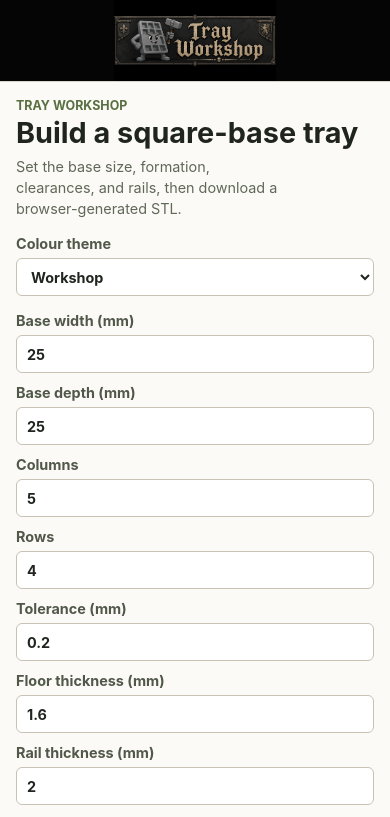
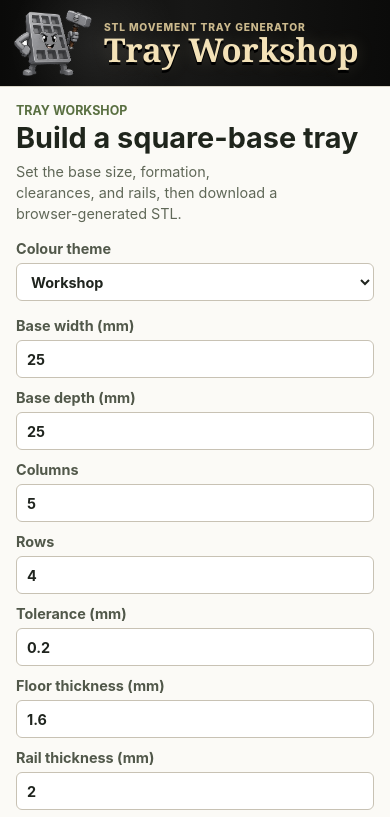
Before and after one commit to greyplasticmodelling/tray-workshop, a React (Vite) app: page / in a window 390 px wide. Shown: the top 817 px of the page. Built offline with nearby package versions, Linux system fonts and the light colour scheme.

Commit message:
Replace banner with mascot and text header

```diff
--- a/src/App.tsx
+++ b/src/App.tsx
@@ -32,7 +32,18 @@ export default function App() {
   return (
     <div className="app-shell" data-theme={theme}>
       <header className="site-banner" aria-label="Tray Workshop">
-        <img src={`${import.meta.env.BASE_URL}tray-workshop-banner.png`} alt="Tray Workshop" />
+        <div className="brand-lockup">
+          <img
+            className="brand-mascot"
+            src={`${import.meta.env.BASE_URL}tray-workshop-mascot.png`}
+            alt=""
+            aria-hidden="true"
+          />
+          <div className="brand-text">
+            <p>STL movement tray generator</p>
+            <strong>Tray Workshop</strong>
+          </div>
+        </div>
       </header>
 
       <main className="app-main">
--- a/src/styles.css
+++ b/src/styles.css
@@ -134,20 +134,57 @@ select {
 }
 
 .site-banner {
-  height: clamp(88px, 12vw, 170px);
+  min-height: 112px;
   display: flex;
   align-items: center;
   justify-content: center;
   border-bottom: 1px solid var(--border);
-  background: #050505;
+  background:
+    radial-gradient(circle at 24% 52%, rgba(255, 255, 255, 0.08), transparent 28%),
+    linear-gradient(90deg, #0a0a09 0%, #171716 48%, #0b0b0a 100%);
   overflow: hidden;
 }
 
-.site-banner img {
-  width: 100%;
-  height: 100%;
+.brand-lockup {
+  width: min(100%, 1180px);
+  min-height: 112px;
+  display: grid;
+  grid-template-columns: 160px minmax(0, 1fr);
+  align-items: center;
+  gap: 22px;
+  padding: 10px 26px;
+}
+
+.brand-mascot {
+  width: 160px;
+  height: 96px;
   display: block;
   object-fit: contain;
+  object-position: center bottom;
+}
+
+.brand-text {
+  min-width: 0;
+  display: grid;
+  gap: 2px;
+}
+
+.brand-text p {
+  margin: 0;
+  color: #cbb98d;
+  font-size: 0.78rem;
+  font-weight: 800;
+  letter-spacing: 0.08em;
+  text-transform: uppercase;
+}
+
+.brand-text strong {
+  color: #f4e2b8;
+  font-family: Georgia, "Times New Roman", serif;
+  font-size: clamp(2.4rem, 6vw, 5.2rem);
+  line-height: 0.9;
+  letter-spacing: 0;
+  text-shadow: 0 3px 0 #000000, 0 0 18px rgba(244, 226, 184, 0.18);
 }
 
 .app-main {
@@ -433,7 +470,19 @@ footer {
 
 @media (max-width: 980px) {
   .site-banner {
-    height: clamp(78px, 16vw, 145px);
+    min-height: 96px;
+  }
+
+  .brand-lockup {
+    min-height: 96px;
+    grid-template-columns: 128px minmax(0, 1fr);
+    gap: 16px;
+    padding: 8px 20px;
+  }
+
+  .brand-mascot {
+    width: 128px;
+    height: 78px;
   }
 
   .app-main {
@@ -461,7 +510,27 @@ footer {
 
 @media (max-width: 560px) {
   .site-banner {
-    height: 82px;
+    min-height: 86px;
+  }
+
+  .brand-lockup {
+    min-height: 86px;
+    grid-template-columns: 82px minmax(0, 1fr);
+    gap: 10px;
+    padding: 8px 12px;
+  }
+
+  .brand-mascot {
+    width: 82px;
+    height: 66px;
+  }
+
+  .brand-text p {
+    font-size: 0.64rem;
+  }
+
+  .brand-text strong {
+    font-size: 2.05rem;
   }
 
   .controls,
```
Also changed, not shown: public/tray-workshop-banner.png (deleted), public/tray-workshop-mascot.png (added).
